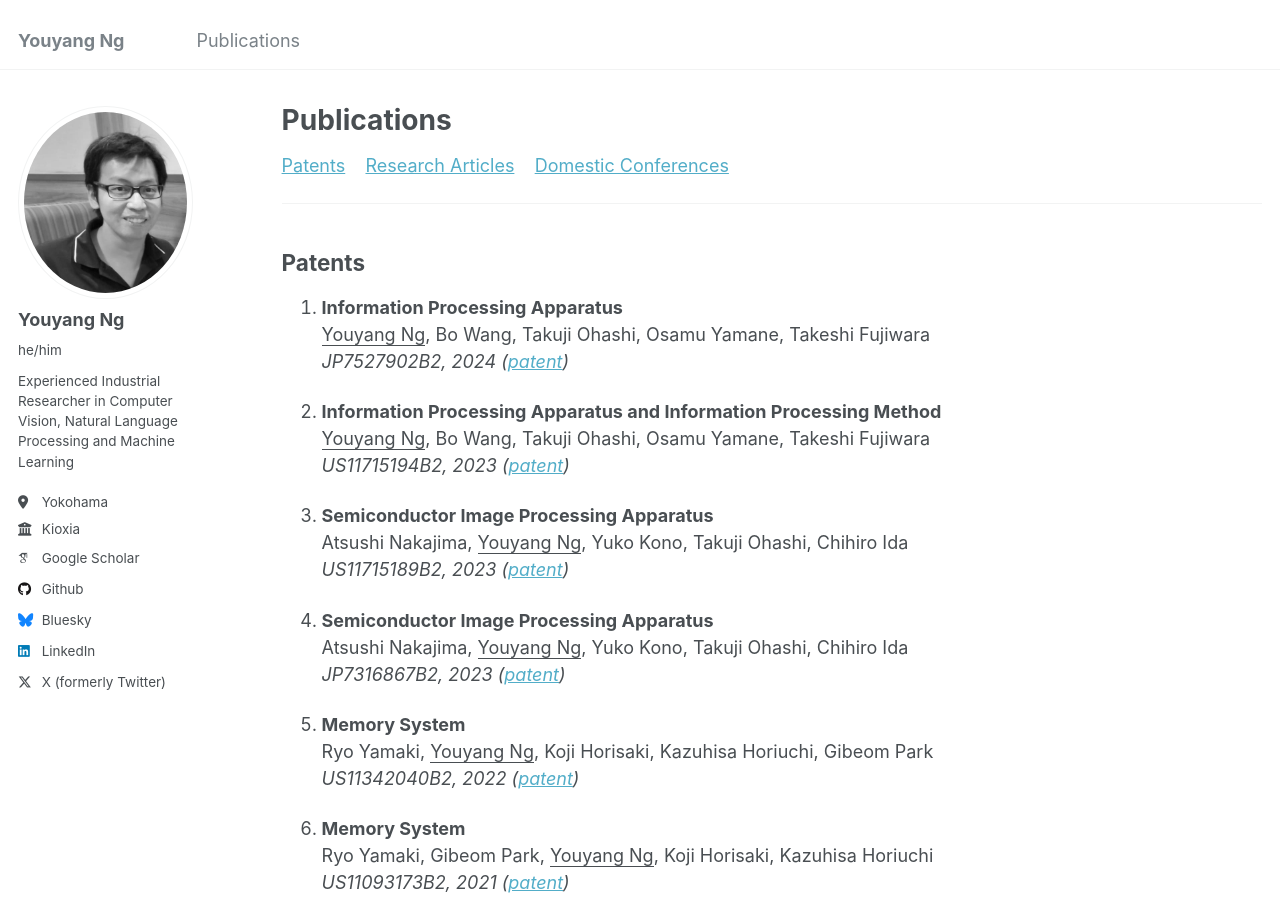
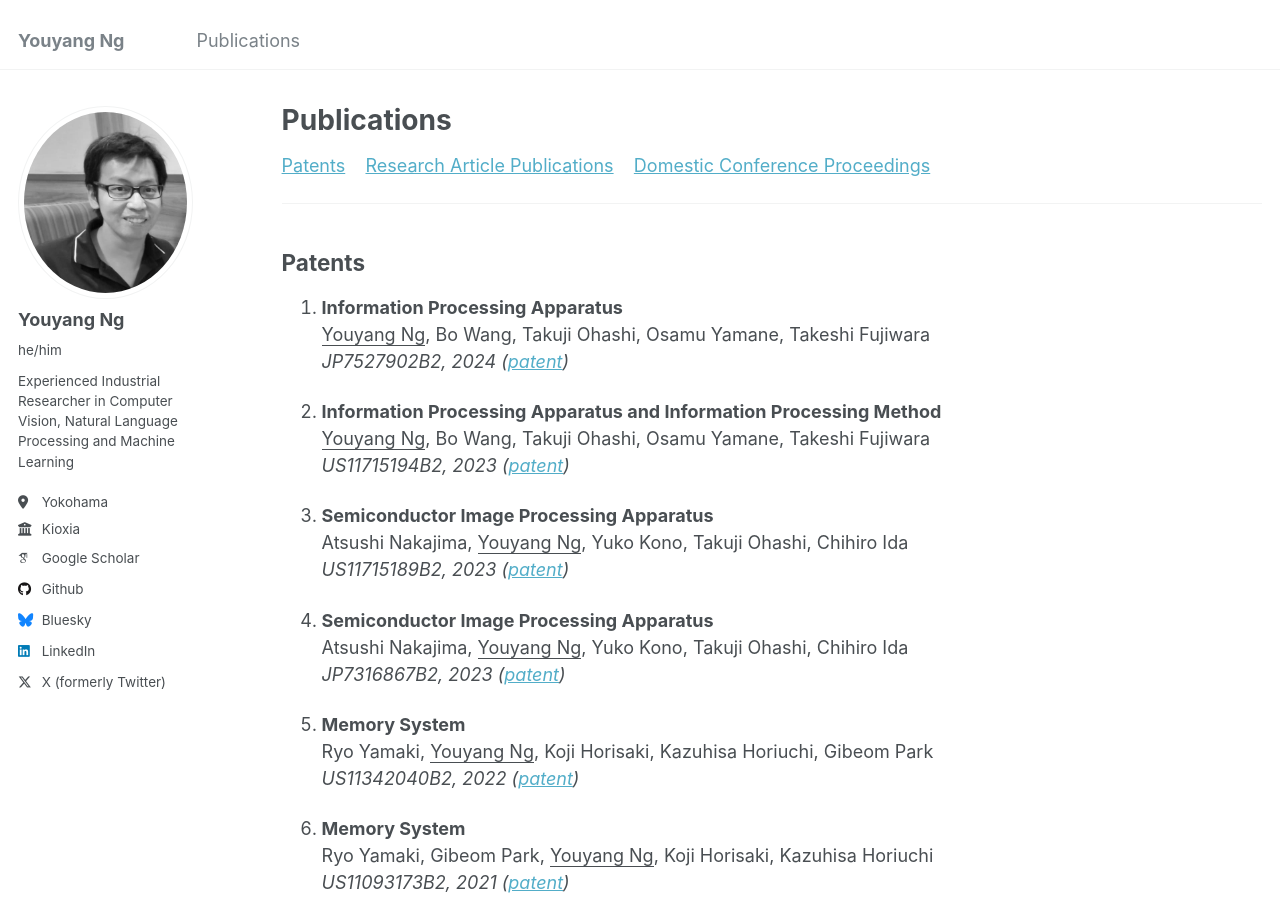
Before and after one commit to yy29/yy29.github.io, a Jekyll site: the page built from _pages/publications.md, in a window 1280 px wide and 900 px high. Built offline with Jekyll 4.4.1, drawn with Linux system fonts in a browser that asks for light colours; some web fonts are replaced; some of the changed text lies outside the part shown.

Commit message:
Update publications.md

```diff
--- a/_pages/publications.md
+++ b/_pages/publications.md
@@ -5,7 +5,7 @@ permalink: /publications/
 author_profile: true
 ---
 
-[Patents](#patents) &nbsp;&nbsp; [Research Articles](#articles) &nbsp;&nbsp; [Domestic Conferences](#domestic)
+[Patents](#patents) &nbsp;&nbsp; [Research Article Publications](#articles) &nbsp;&nbsp; [Domestic Conference Proceedings](#domestic)
 
 ---
 <a id="patents"></a>
@@ -89,7 +89,7 @@ Bo Wang, <ins>Youyang Ng</ins>, Yuchieh Lin, Kengo Nakata, Takeshi Fujiwara
 
 ---
 <a id="articles"></a>
-## Research Articles
+## Research Article Publications
 
 1. **Prompt-Guided Attention Head Selection for Focus-Oriented Image Retrieval**
 Yuji Nozawa, Yu-Chieh Lin, Kazumoto Nakamura, <ins>Youyang Ng</ins>
```
